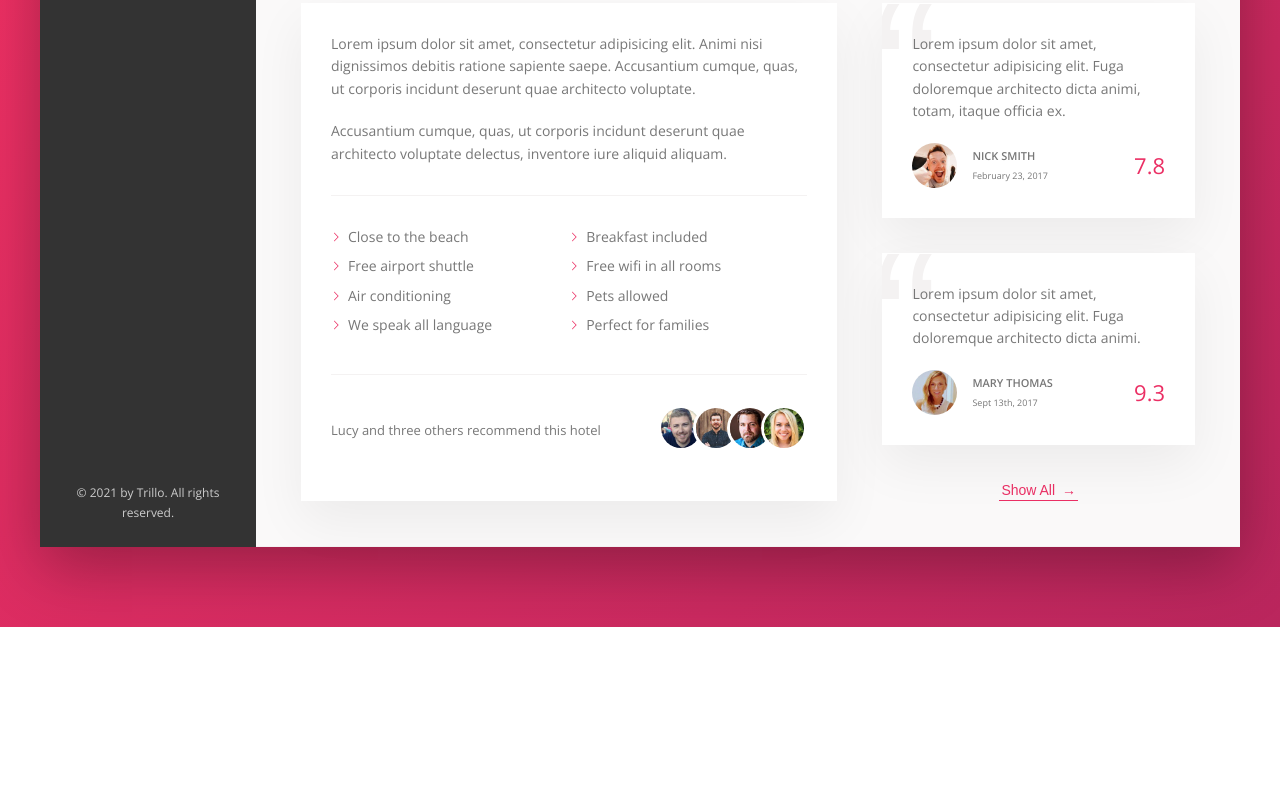
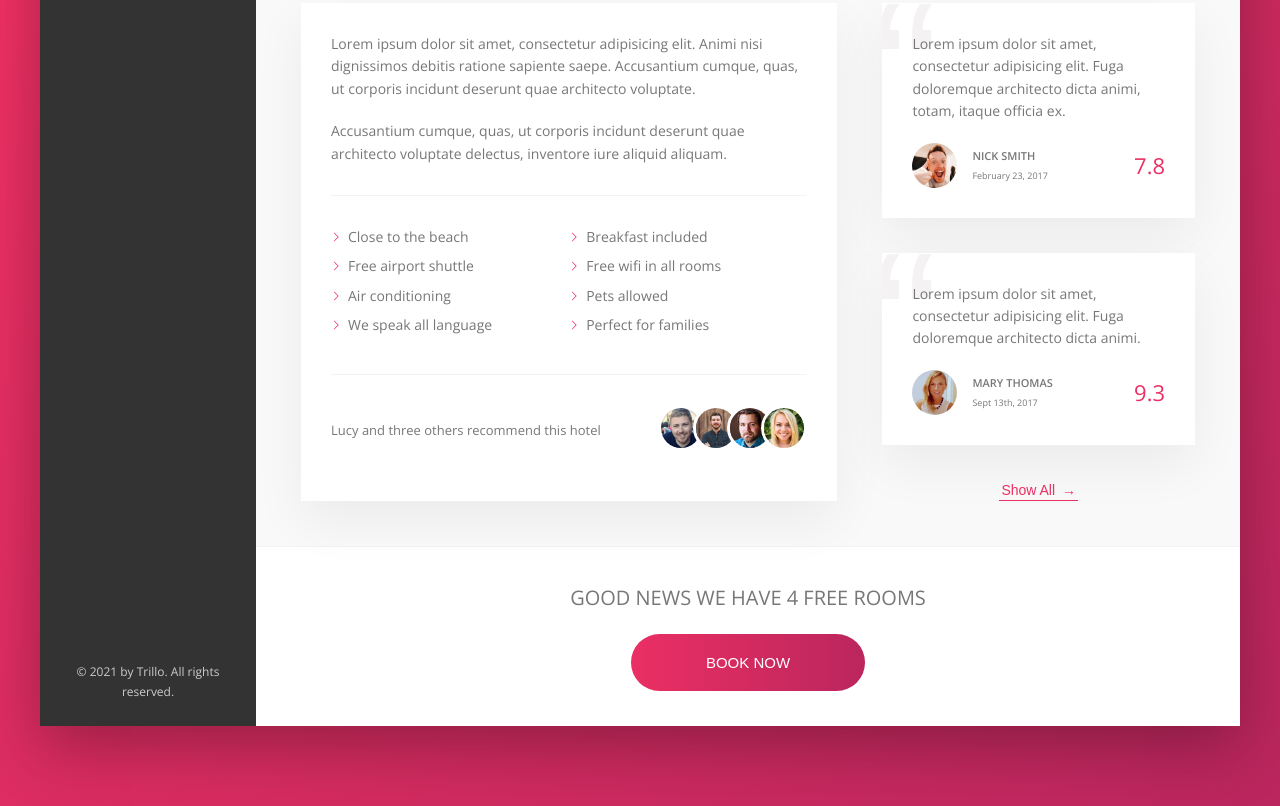
Before and after one commit to mohdnihal29/trello-website, a website: page index.html in a window 1280 px wide. Shown: the part 644-1450 px from the top of the page. Before the commit the page ends 1271 px from the top, so only its background shows below. Drawn offline with nearby package versions, Linux system fonts and the light colour scheme.

Commit message:
website without media

```diff
--- a/index.html
+++ b/index.html
@@ -11,7 +11,7 @@
     <link rel="stylesheet" href="css/style.css" />
     <link rel="shortcut icon" type="image/png" href="img/favicon.png" />
 
-    <title>trillo &mdash; Your all-in-one booking app</title>
+    <title>trello &mdash; Your all-in-one booking app</title>
   </head>
   <body>
     <div class="container">
@@ -243,6 +243,13 @@
               <button class="btn-inline">Show All <span> &rarr;</span></button>
             </div>
           </div>
+          <div class="cta">
+            <h2 class="cta__book-now">Good News we have 4 free rooms</h2>
+            <button class="btn">
+              <span class="btn__visible">Book Now</span>
+              <span class="btn__invisible">Only 4 rooms left</span>
+            </button>
+          </div>
         </main>
       </div>
     </div>
--- a/sass/_components.scss
+++ b/sass/_components.scss
@@ -445,3 +445,76 @@
     z-index: 1;
   }
 }
+
+//////////////////////////////////
+// CALL TO ACTION
+
+.cta {
+  padding: 3.5rem 1rem;
+  text-align: center;
+
+  &__book-now {
+    font-size: 2rem;
+    font-weight: 300;
+    text-transform: uppercase;
+    margin-bottom: 2rem;
+  }
+}
+
+//////////////////////////////////
+// CALL TO ACTION
+
+.btn {
+  font-size: 1.5rem;
+  font-weight: 300;
+  text-transform: uppercase;
+  border-radius: 100px;
+  border: none;
+  background-image: linear-gradient(
+    to right,
+    var(--color-primary),
+    var(--color-primary-dark)
+  );
+  position: relative;
+  color: #fff;
+  overflow: hidden;
+  cursor: pointer;
+
+  & > * {
+    display: inline-block;
+    height: 100%;
+    width: 100%;
+    transition: all 0.2s;
+  }
+  &__visible {
+    padding: 2rem 7.5rem;
+  }
+  &__invisible {
+    position: absolute;
+    padding: 2rem 0;
+
+    left: 0;
+    top: -100%;
+  }
+
+  &:hover {
+    background-image: linear-gradient(
+      to left,
+      var(--color-primary),
+      var(--color-primary-dark)
+    );
+  }
+
+  &:hover &__visible {
+    transform: translateY(100%);
+  }
+
+  &:hover &__invisible {
+    top: 0;
+  }
+
+  &:focus {
+    outline: none;
+    animation: pulsate 1s infinite;
+  }
+}
```
Also changed, not shown: css/style.css.
